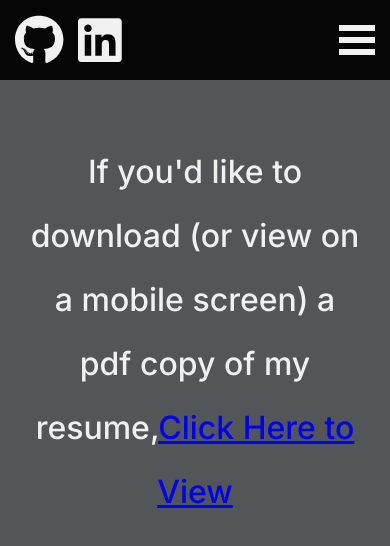
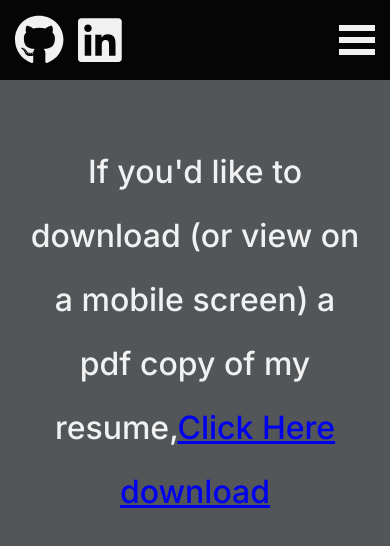
Before and after one commit to mseaman26/portfolio_3, a Next.js app: page /resume in a window 390 px wide. Before the commit this address had no page. Shown: the top 546 px of the page. Built offline with nearby package versions, Linux system fonts and the light colour scheme.

Commit message:
simplified mobile vs desktop for resume

```diff
--- a/app/Components/navbar/burgerMenu/index.jsx
+++ b/app/Components/navbar/burgerMenu/index.jsx
@@ -92,7 +92,7 @@ const BurgerMenu = () => {
               <Link href='/'>HOME</Link>
               <Link href='/projects'>PROJECTS</Link>
               <Link href='/contact'>CONTACT</Link>
-              <Link href='/resume'>RESUME</Link>
+              <Link href='/images/Resume.pdf'>RESUME</Link>
           </Menu>
       </div>
     )
--- a/app/resume/page.jsx
+++ b/app/resume/page.jsx
@@ -7,36 +7,36 @@ import PDFViewer from '../Components/resume/pdfViewer'
 
 export default function ResumePage(){
 
-    const router = useRouter()
+    // const router = useRouter()
 
 
-    const [screenSize, setScreenSize] = useState(
-        {}
-      );
+    // const [screenSize, setScreenSize] = useState(
+    //     {}
+    //   );
 
-    screenSize.width <= 992 ? router.push('images/Resume.pdf') : {}
-    const handleResize = () => {
-        setScreenSize({
-          width: window.innerWidth,
-          height: window.innerHeight,
-        });
-      };
+    // screenSize.width <= 992 ? router.push('images/Resume.pdf') : {}
+    // const handleResize = () => {
+    //     setScreenSize({
+    //       width: window.innerWidth,
+    //       height: window.innerHeight,
+    //     });
+    //   };
 
-    useEffect(() => {
-        handleResize();
-        window.addEventListener('resize', handleResize);
-        return () => {
-          window.removeEventListener('resize', handleResize);
-        };
-      }, []);
+    // useEffect(() => {
+    //     handleResize();
+    //     window.addEventListener('resize', handleResize);
+    //     return () => {
+    //       window.removeEventListener('resize', handleResize);
+    //     };
+    //   }, []);
 
-    useEffect(() => {
-        console.log(screenSize.width)
-    }, [screenSize])
+    // useEffect(() => {
+    //     console.log(screenSize.width)
+    //     screenSize.width <= 992 ? router.push('images/Resume.pdf') : {}
+    // }, [screenSize])
     return(
         <main className={styles.container}>
             <h1 className={styles.header}>If you'd like to download (or view on a mobile screen) a pdf copy of my resume,
-            {screenSize.width > 992 ? (
                 <span className={styles.downloadPDF}><a
                 href="/images/Resume.pdf"
                 alt="alt text"
@@ -45,17 +45,6 @@ export default function ResumePage(){
                 rel="noopener noreferrer"
                 >Click Here download</a>
                 </span>
-            ) : (
-                <span className={styles.viewPDF}><a
-                    href="/images/Resume.pdf"
-                    alt="alt text"
-                    target="_blank"
-                    rel="noopener noreferrer"
-                >Click Here to View</a>
-                </span>
-            )}
-
-
             </h1>
             <iframe src="https://docs.google.com/document/d/e/2PACX-1vTesKNuhGVSf4A7OBf9NBg2E2h1jGPAbhNEID1PUptgd7UdwDUvbXRBvm5OwCOzW_o_tsEeHOvgfXFZ/pub?embedded=true"></iframe>
         </main>
```
